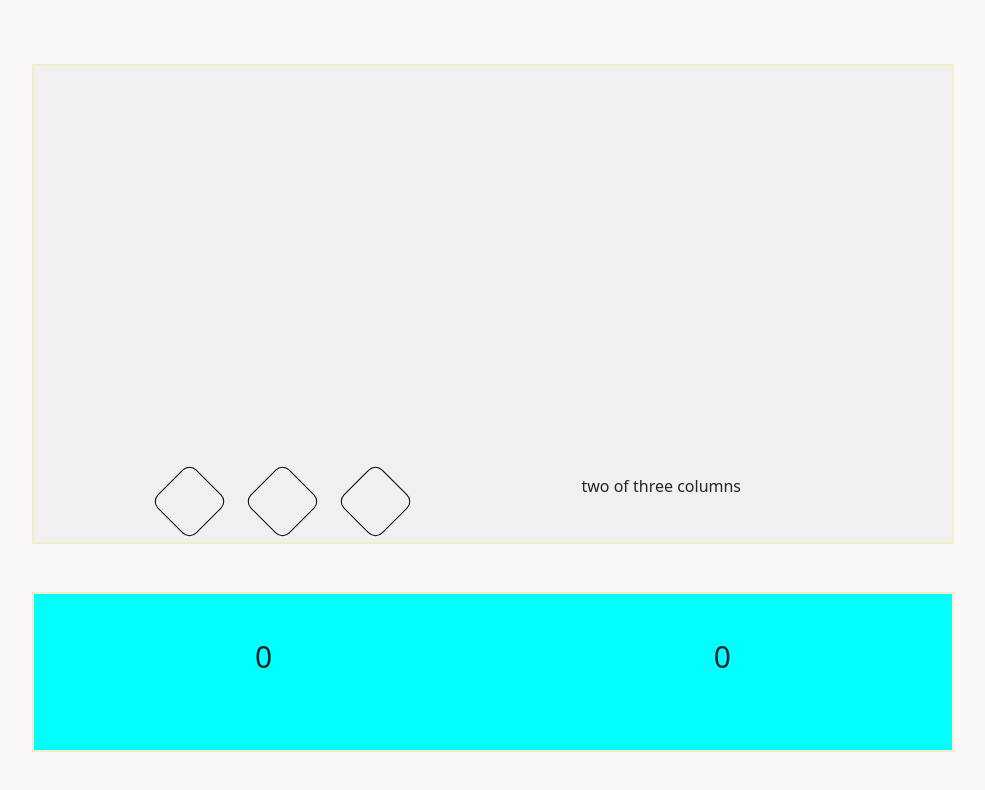
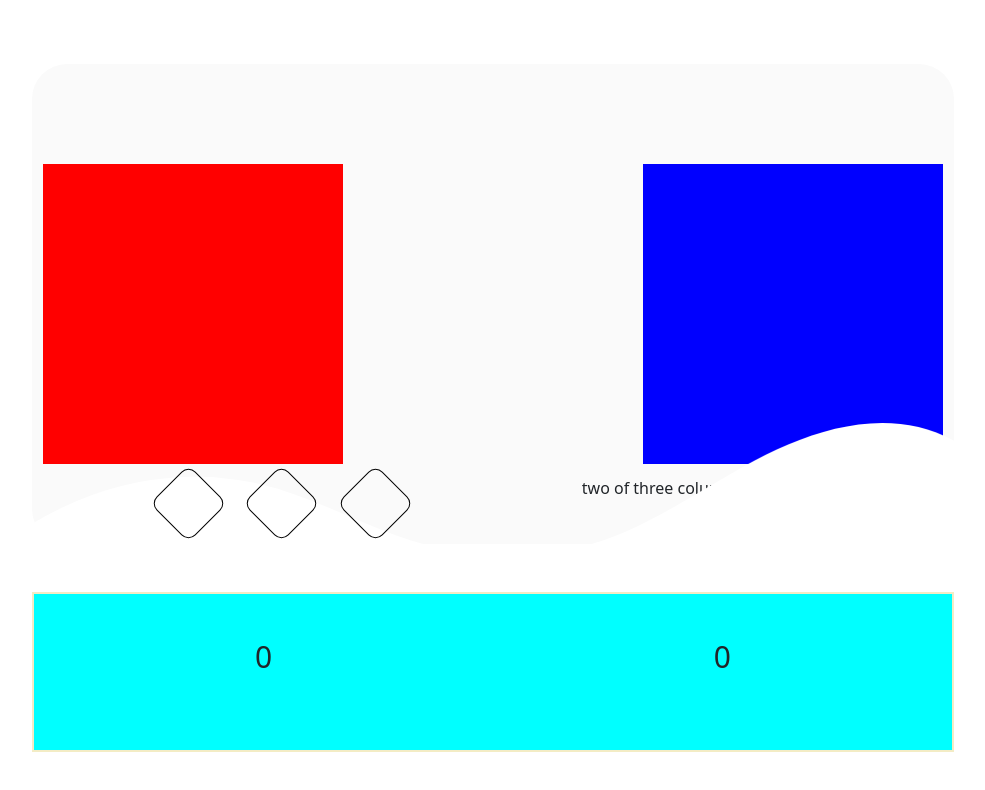
Before and after one commit to figarox/rock-Paper-Scissors, a React (Create React App) app: page /LevelOne in a window 1280 px wide. Shown: the top 790 px of the page, without its empty margins (147-1132 px from the left). Built offline with nearby package versions, Linux system fonts and the light colour scheme.

Commit message:
add effect blur

```diff
--- /dev/null
+++ b/src/Game System/Button.jsx
@@ -0,0 +1,33 @@
+import React from "react";
+const Button_Game = () => {
+    return (
+<div class="container">
+    <div class="row">
+        <div class="col">
+            <div class="row justify-content-md-center">
+                <div class="col col-lg-2">
+                    <div className="ButtonWarOne">
+
+                    </div>
+                </div>
+                <div class="col col-lg-2">
+                        <div className="ButtonWarTwo">
+
+                    </div>
+                </div>
+                <div class="col col-lg-2">
+                        <div className="ButtonWarThree">
+
+                        </div>
+                </div>
+            </div>
+        </div>
+        <div class="col-lg-5">
+        two of three columns
+        </div>
+    </div>
+</div>
+    );
+}
+
+export default Button_Game;
--- /dev/null
+++ b/src/Game System/game.jsx
@@ -0,0 +1,15 @@
+import React from "react";
+import '../Styles/Arena/Game.css';
+
+const Game = () => {
+    return (
+        <>
+            <div className="AGame">
+                <div className="Player"></div>
+                <div className="Computer"></div>
+            </div>
+        </>
+     );
+}
+
+export default Game;
--- a/src/Page/LevelOne.jsx
+++ b/src/Page/LevelOne.jsx
@@ -1,44 +1,23 @@
 import React from "react";
 import '../Styles/App.css'
 import '../Styles/Arena/Arena1.css';
+import Game from "../Game System/game";
+import Button_Game from "../Game System/Button";
 
 const LevelOne = () => {
-
-    const AnimationButton = () => {
-
-    }
-
-
     return (
         <>
+            <div className="BlackScreen hover"></div>
             <div className="Body">
                 <div className="Arena">
+
+                    <Game/>
                     <div className="FotterArena">
-                         <div class="container">
-                            <div class="row">
-                                <div class="col">
-                                    <div class="row justify-content-md-center">
-                                        <div class="col col-lg-2">
-                                            <div className="ButtonWarOne">
-
-                                            </div>
-                                        </div>
-                                        <div class="col col-lg-2">
-                                             <div className="ButtonWarTwo">
-
-                                            </div>
-                                        </div>
-                                        <div class="col col-lg-2">
-                                              <div className="ButtonWarThree">
-
-                                              </div>
-                                        </div>
-                                    </div>
-                                </div>
-                                <div class="col-lg-5">
-                                two of three columns
-                                </div>
-                            </div>
+                         <Button_Game/>
+                        <div class="custom-shape-divider-bottom-1658162932">
+                            <svg data-name="Layer 1" xmlns="http://www.w3.org/2000/svg" viewBox="0 0 1200 120" preserveAspectRatio="none">
+                                <path d="M321.39,56.44c58-10.79,114.16-30.13,172-41.86,82.39-16.72,168.19-17.73,250.45-.39C823.78,31,906.67,72,985.66,92.83c70.05,18.48,146.53,26.09,214.34,3V0H0V27.35A600.21,600.21,0,0,0,321.39,56.44Z" class="shape-fill"></path>
+                            </svg>
                         </div>
                     </div>
                  </div>
--- a/src/Styles/App.css
+++ b/src/Styles/App.css
@@ -4,7 +4,7 @@
 }
 
 .Body{
-  background-color: rgb(249, 247, 247);
+  background-color: rgb(255, 255, 255);
   width: 100%;
   height: 100vh;
   position: relative;
--- a/src/Styles/Arena/Arena1.css
+++ b/src/Styles/Arena/Arena1.css
@@ -2,10 +2,10 @@
     position: absolute;
     width: 72%;
     height: 60%;
-    background-color: rgb(240, 240, 240);
-    border: 2px solid rgba(255, 217, 0, 0.181);
+    background-color: rgb(250, 250, 250);
     top: 8%;
     left: 14%;
+    border-radius: 35px;
 }
 .Table{
     position: absolute;
@@ -35,6 +35,8 @@
 }
 
 .ButtonWarOne,.ButtonWarTwo,.ButtonWarThree{
+    position: absolute;
+    z-index: 2;
     width: 55px;
     height: 55px;
     border: 1.2px solid black;
@@ -50,3 +52,38 @@
     background-color: white;
 
 }
+
+.custom-shape-divider-bottom-1658162932 {
+    position: relative;
+    bottom: 89px;
+    left: 0;
+    width: 100%;
+    overflow: hidden;
+    line-height: 0;
+    transform: rotate(180deg);
+}
+
+.custom-shape-divider-bottom-1658162932 svg {
+    position: relative;
+    display: block;
+    width: calc(100% + 1.3px);
+    height: 147px;
+    transform: rotateY(180deg);
+}
+
+.custom-shape-divider-bottom-1658162932 .shape-fill {
+    fill: #FFFFFF;
+}
+
+.BlackScreen{
+    position: absolute;
+    z-index: 3;
+    width: 100%;
+    height: 100%;
+    background: rgba(7, 5, 5, 0.31);
+    backdrop-filter: blur(8.6px);
+}
+
+.BlackScreen.hover{
+   display: none;
+}
--- /dev/null
+++ b/src/Styles/Arena/Game.css
@@ -0,0 +1,26 @@
+
+.AGame{
+    position: relative;
+    width: 900px;
+    height: 300px;
+    margin-left: auto;
+    margin-right: auto;
+    margin-top: 100px;
+}
+
+.Player{
+    position: relative;
+    width: 300px;
+    height: 300px;
+    background-color: red;
+    float: left;
+    margin-right: 300px;
+}
+
+.Computer{
+    position: relative;
+    width: 300px;
+    height: 300px;
+    background-color: blue;
+    float: left;
+}
```
